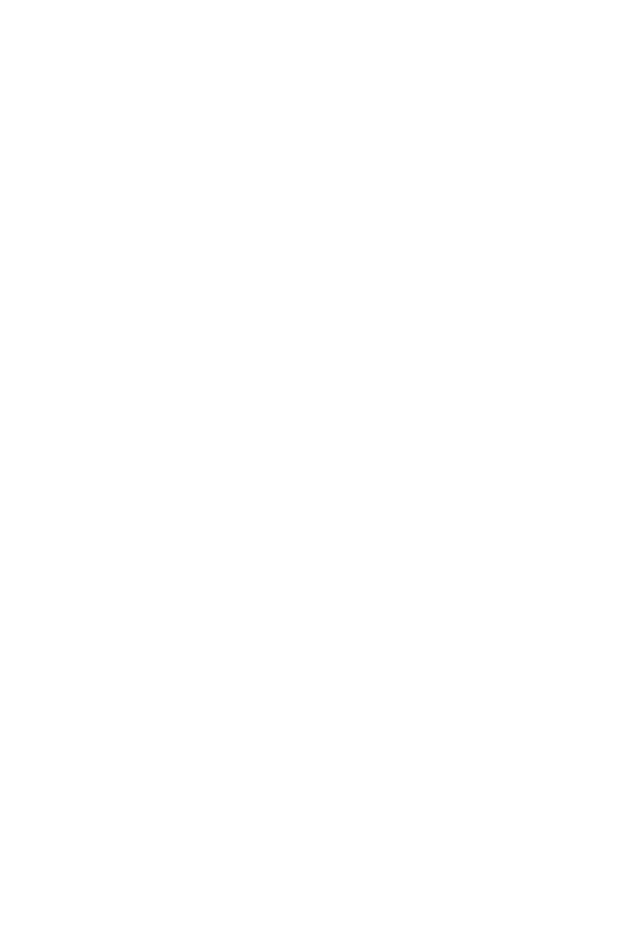
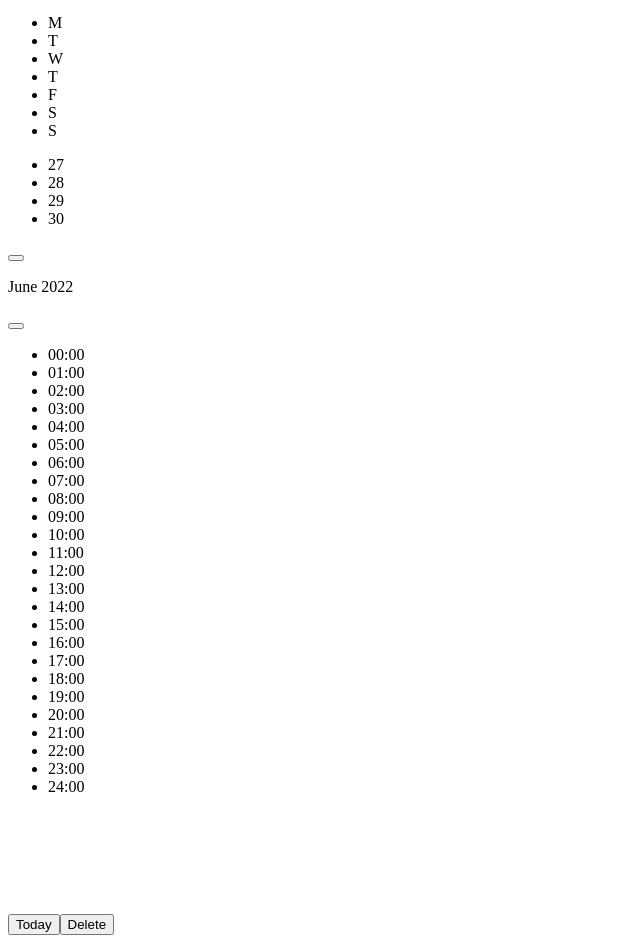
Before and after one commit to ozkhanm/uchi.ru-test-assignment, a React (Create React App) app: page / in a window 1280 px wide. Shown: the part 100-1043 px from the top of the page, without its empty margins (0-640 px from the left). Before the commit the page ends 800 px from the top, so only its background shows below. Built offline with nearby package versions, Linux system fonts and the light colour scheme.

Commit message:
Верстка

```diff
--- a/src/App.js
+++ b/src/App.js
@@ -1,13 +1,11 @@
 import Header from "./components/header/Header";
 import Calendar from "./components/calendar/Calendar";
-import Footer from "./components/footer/Footer";
 
 const App = () => {
   return (
     <>
       <Header/>
       <Calendar/>
-      <Footer/>
     </>
   );
 }
--- a/src/components/calendar/Calendar.js
+++ b/src/components/calendar/Calendar.js
@@ -1,5 +1,45 @@
+import { useState } from "react";
+import styled from "styled-components";
+
+import DatePicker from "../date-picker/DatePicker";
+import TimeSchedule from "../time-schedule/TimeSchedule";
+import Footer from "../footer/Footer";
+
+const CalendarWrapper = styled.div`
+`;
+
 const Calendar = () => {
+  const [date, setDate] = useState(new Date());
+  const [dateWindow, setDateWindow] = useState(() => {
+    return getDateWindow(date);
+  });
 
+  function getDateWindow (date) {
+    const year = date.getFullYear();
+    const month = date.getMonth();
+    const dateNumber = date.getDate();
+    const day = date.getDay();
+    const maxDaysInMonth = new Date(year, month + 1, 0).getDate();
+    const differToMin = day - 1;
+    const differToMax = 7 - day;
+    const newStartDateNumber = dateNumber - differToMin < 1 ? `` : dateNumber - differToMin;
+    const newEndDateNumber = dateNumber + differToMax > maxDaysInMonth ? maxDaysInMonth : dateNumber + differToMax;
+    const start = new Date(year, month, newStartDateNumber);
+    const end = new Date(year, month, newEndDateNumber);
+
+    return {
+      start,
+      end
+    };
+  };
+
+  return (
+    <CalendarWrapper>
+      <DatePicker date={date} dateWindow={dateWindow} />
+      <TimeSchedule />
+      <Footer/>
+    </CalendarWrapper>
+  );
 };
 
 export default Calendar;
--- /dev/null
+++ b/src/components/date-picker/DatePicker.js
@@ -0,0 +1,89 @@
+import styled from "styled-components";
+
+const DatePickerWrapper = styled.div`
+`;
+
+const DateControlsWrapper = styled.div`
+`;
+
+const ButtonArrowLeft = styled.button`
+`;
+
+const ButtonArrowRight = styled.button`
+`;
+
+const DateInfo = styled.p`
+`;
+
+const DatePicker = ({date, dateWindow}) => {
+  const daysOfWeekShortnames = {
+    "1": "M",
+    "2": "T",
+    "3": "W",
+    "4": "T",
+    "5": "F",
+    "6": "S",
+    "7": "S"
+  };
+  const months = {
+    "0": "January",
+    "1": "February",
+    "2": "March",
+    "3": "April",
+    "4": "May",
+    "5": "June",
+    "6": "Jule",
+    "7": "August",
+    "8": "September",
+    "9": "October",
+    "10": "November",
+    "11": "December"
+  };
+
+  const getDaysShortnamesList = (daysShortnames) => {
+    const daysShortnamesElements = [];
+
+    Object.values(daysShortnames).forEach((it, index) => daysShortnamesElements.push(
+      <li key={`days-shortnames-list-${index}`}>{it}</li>
+    ));
+
+    return (
+      <ul>
+        { daysShortnamesElements }
+      </ul>
+    );
+  };
+
+  const getDateSliceList = (dateWindow) => {
+    const {start, end} = dateWindow;
+    const startDate = new Date(start).getDate();
+    const endDate = new Date(end).getDate();
+    const dateSliceElements = [];
+
+    for (let i = 0; i <= endDate - startDate; i++) {
+      dateSliceElements.push(
+        <li key={`date-slice-list-${i}`}>{startDate + i}</li>
+      );
+    }
+
+    return (
+      <ul>
+        { dateSliceElements }
+      </ul>
+    );
+  };
+
+  return (
+    <DatePickerWrapper>
+      { getDaysShortnamesList(daysOfWeekShortnames) }
+      { getDateSliceList(dateWindow) }
+      <DateControlsWrapper>
+        <ButtonArrowLeft></ButtonArrowLeft>
+        <DateInfo>{`${months[date.getMonth()]} ${date.getFullYear()}`}</DateInfo>
+        <ButtonArrowRight></ButtonArrowRight>
+      </DateControlsWrapper>
+    </DatePickerWrapper>
+  );
+};
+
+export default DatePicker;
--- a/src/components/footer/Footer.js
+++ b/src/components/footer/Footer.js
@@ -1,5 +1,21 @@
+import styled from "styled-components";
+
+const FooterWrapper = styled.footer`
+`;
+
+const TodayButton = styled.button`
+`;
+
+const DeleteButton = styled.button`
+`;
+
 const Footer = () => {
-
+  return (
+    <FooterWrapper>
+      <TodayButton>Today</TodayButton>
+      <DeleteButton>Delete</DeleteButton>
+    </FooterWrapper>
+  );
 };
 
 export default Footer;
--- a/src/components/header/Header.js
+++ b/src/components/header/Header.js
@@ -1,5 +1,21 @@
+import styled from "styled-components";
+
+const HeaderWrapper = styled.header`
+`;
+
+const Title = styled.h1`
+`;
+
+const AddButton = styled.button`
+`;
+
 const Header = () => {
-
+  return (
+    <HeaderWrapper>
+      <Title>Interview Calendar</Title>
+      <AddButton/>
+    </HeaderWrapper>
+  );
 };
 
 export default Header;
--- /dev/null
+++ b/src/components/time-schedule/TimeSchedule.js
@@ -0,0 +1,80 @@
+import styled from "styled-components";
+
+const TimeScheduleWrapper = styled.div`
+`;
+
+const TimeScheduleList = styled.ul`
+`;
+
+const TimeScheduleListItem = styled.li`
+`;
+
+const ScheduleTable = styled.table`
+`;
+
+const ScheduleTableBody = styled.tbody`
+`;
+
+const ScheduleTableRow = styled.tr`
+`;
+
+const ScheduleTableCell = styled.td`
+`;
+
+const TimeSchedule = () => {
+  const DAYS_IN_WEEK = 7;
+  const TIME_ZONES = 25;
+
+  const getTimeList = () => {
+    const timeElements = [];
+
+    for (let i = 0; i < 25; i++) {
+      timeElements.push(
+        <TimeScheduleListItem key={`time-list-item-${i}`}>{`${i < 10 ? `0${i}`: i}:00`}</TimeScheduleListItem>
+      );
+    }
+
+    return (
+      <TimeScheduleList>
+        { timeElements }
+      </TimeScheduleList>
+    );
+  };
+
+  const getTableBody = () => {
+    const rows = [];
+
+    for (let i = 0; i < TIME_ZONES; i++) {
+      const cells = [];
+
+      for (let j = 0; j < DAYS_IN_WEEK; j++) {
+        cells.push(
+          <ScheduleTableCell key={`table-body-cell-${j}`} />
+        );
+      }
+
+      rows.push(
+        <ScheduleTableRow key={`table-body-row-${i}`}>
+          { cells }
+        </ScheduleTableRow>
+      );
+    }
+
+    return (
+      <ScheduleTableBody>
+        { rows }
+      </ScheduleTableBody>
+    )
+  };
+
+  return (
+    <TimeScheduleWrapper>
+      { getTimeList() }
+      <ScheduleTable cols="7">
+        { getTableBody() }
+      </ScheduleTable>
+    </TimeScheduleWrapper>
+  );
+};
+
+export default TimeSchedule;
```
